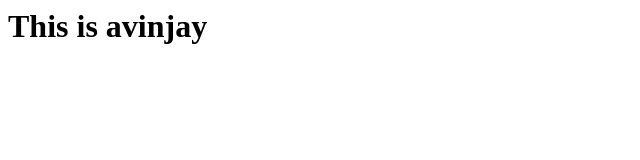
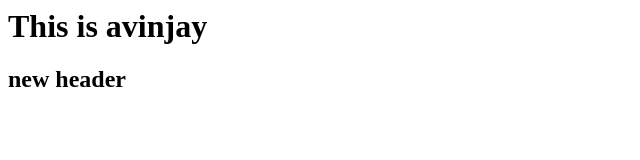
Before and after one commit to Avinjay/CICD_project1, a plain HTML site: page index.html in a window 1280 px wide. Shown: the whole page, without its empty margins (0-640 px from the left). Drawn offline with Linux system fonts and the light colour scheme.

Commit message:
2nd Iteration of Index file

```diff
--- a/index.html
+++ b/index.html
@@ -1 +1,2 @@
 <h1>This is avinjay<h1>
+		<h2>new header<h2>
```
